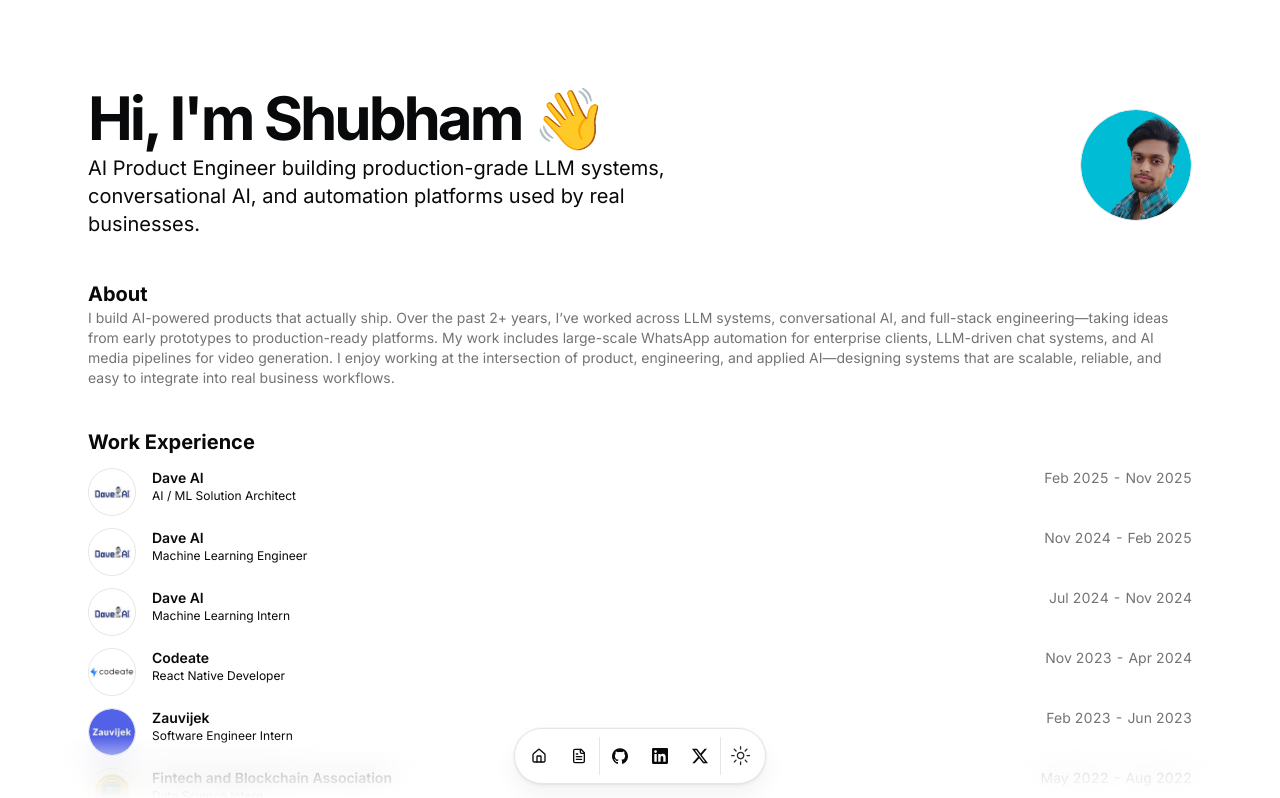
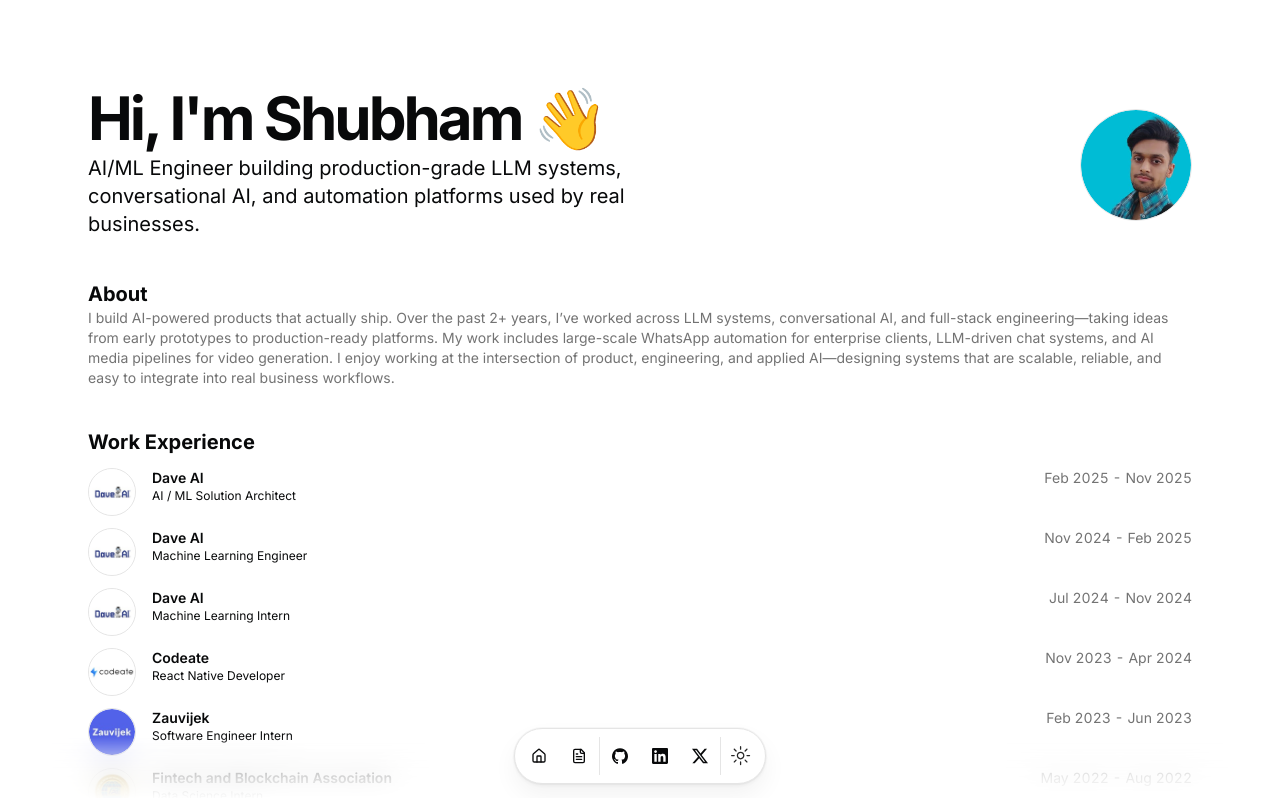
Before and after one commit to shubhamsinha21/showcase_me, a Next.js app: page / in a window 1280 px wide. Shown: the top 798 px of the page. Built offline with nearby package versions, Linux system fonts and the light colour scheme.

Commit message:
fix: update job title in resume description

```diff
--- a/src/data/resume.tsx
+++ b/src/data/resume.tsx
@@ -25,7 +25,7 @@ export const DATA = {
   // location: "",
   // locationLink: "",
   description:
-    "AI Product Engineer building production-grade LLM systems, conversational AI, and automation platforms used by real businesses.",
+    "AI/ML Engineer building production-grade LLM systems, conversational AI, and automation platforms used by real businesses.",
   summary:
     "I build AI-powered products that actually ship. Over the past 2+ years, I’ve worked across LLM systems, conversational AI, and full-stack engineering—taking ideas from early prototypes to production-ready platforms. My work includes large-scale WhatsApp automation for enterprise clients, LLM-driven chat systems, and AI media pipelines for video generation. I enjoy working at the intersection of product, engineering, and applied AI—designing systems that are scalable, reliable, and easy to integrate into real business workflows.",
 
```
